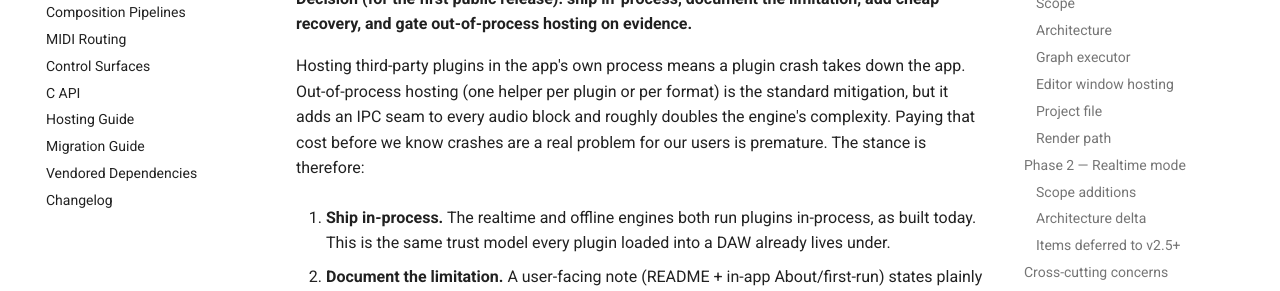
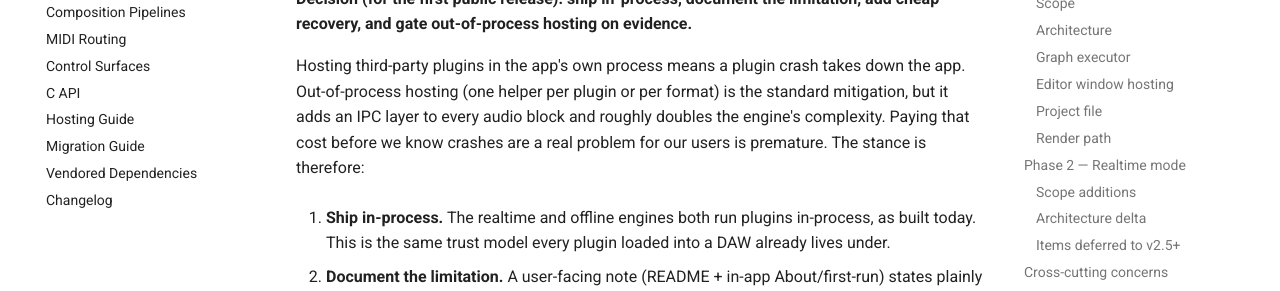
Before and after one commit to shakfu/minihost, an MkDocs documentation site: the page built from docs/dev/desktop_app.md, in a window 1280 px wide and 900 px high, scrolled down 7133 px. Shown: the part 204-495 px from the top of the window. Built offline with MkDocs 1.6.1 and Material for MkDocs 9.7.7, drawn with Linux system fonts in a browser that asks for light colours; comment, search, counter and statistics services are not loaded; some of the changed text lies outside the part shown.

Commit message:
update docs

```diff
--- a/docs/dev/desktop_app.md
+++ b/docs/dev/desktop_app.md
@@ -38,7 +38,7 @@
 
 Rationale for JUCE C++ over Python+Qt or Tauri+web:
 
-1. Plugin editor windows require a native window handle that composes with JUCE's `AudioProcessorEditor`. Other shells force either window embedding or an out-of-process editor daemon — both add a permanent IPC seam between UI and audio that JUCE-native avoids.
+1. Plugin editor windows require a native window handle that composes with JUCE's `AudioProcessorEditor`. Other shells force either window embedding or an out-of-process editor daemon — both add a permanent IPC layer between UI and audio that JUCE-native avoids.
 
 2. `libminihost` is already JUCE. The GUI build compiles the same sources a second time against the full `juce_audio_processors` (the `minihost_gui` target) and adds `juce_gui_basics` to the same CMake project; nothing is reimplemented.
 
@@ -246,7 +246,7 @@
 
 **Decision (for the first public release): ship in-process, document the limitation, add cheap recovery, and gate out-of-process hosting on evidence.**
 
-Hosting third-party plugins in the app's own process means a plugin crash takes down the app. Out-of-process hosting (one helper per plugin or per format) is the standard mitigation, but it adds an IPC seam to every audio block and roughly doubles the engine's complexity. Paying that cost before we know crashes are a real problem for our users is premature. The stance is therefore:
+Hosting third-party plugins in the app's own process means a plugin crash takes down the app. Out-of-process hosting (one helper per plugin or per format) is the standard mitigation, but it adds an IPC layer to every audio block and roughly doubles the engine's complexity. Paying that cost before we know crashes are a real problem for our users is premature. The stance is therefore:
 
 1. **Ship in-process.** The realtime and offline engines both run plugins in-process, as built today. This is the same trust model every plugin loaded into a DAW already lives under.
 
```
Also changed, not shown: docs/dev/architecture.md (+1 -1 lines), docs/dev/desktop_app_todo.md (+1 -1 lines), docs/dev/osc_and_touch.md (+1 -1 lines), 3 other files.
